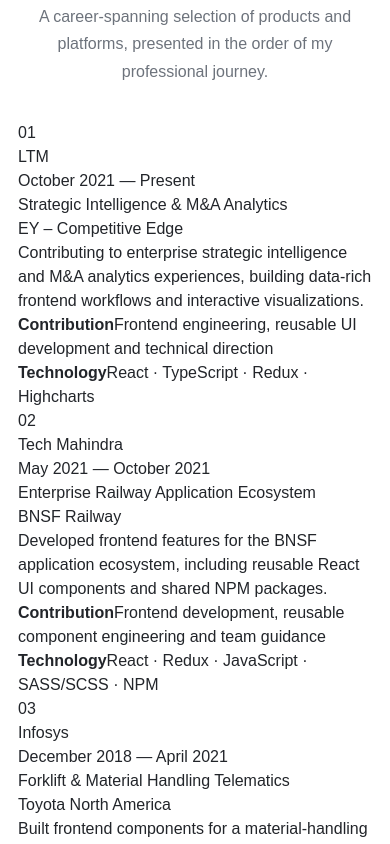
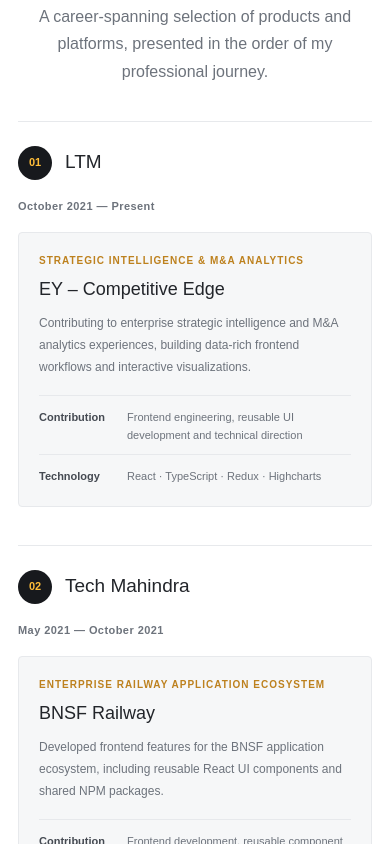
Before and after one commit to vik-rama23/Vikram-portfolio, a Next.js app: page / in a window 390 px wide. Shown: the part 2780-3624 px from the top of the page. Built offline with nearby package versions, Linux system fonts and the light colour scheme.

Commit message:
Style responsive project portfolio cards

```diff
--- a/app/globals.css
+++ b/app/globals.css
@@ -89,3 +89,24 @@ button,a{-webkit-tap-highlight-color:transparent}
 .footer-inner{width:min(1120px,calc(100% - 48px));margin:auto;display:flex;justify-content:space-between;gap:18px;flex-wrap:wrap}
 @media(max-width:760px){.container,.nav-inner,.footer-inner{width:calc(100% - 36px)}.nav-inner{min-height:66px}.nav-links{display:none}.mobile-toggle{display:block}.mobile-links{display:flex;flex-direction:column;gap:18px;padding:20px 22px;border-top:1px solid var(--line);font-size:12px;font-weight:600;text-transform:uppercase;letter-spacing:.08em}.hero-grid{grid-template-columns:1fr;gap:34px;padding-top:54px;padding-bottom:54px}.hero-copy h1{font-size:54px}.hero-image-wrap{height:340px;max-width:300px;justify-self:center;width:100%}.section{padding:65px 0}.about-grid{grid-template-columns:1fr;gap:30px}.experience-grid,.education-grid,.expertise-grid,.contact-inner{grid-template-columns:1fr}.education-heading{margin-top:48px}.contact-inner{gap:35px}.profile-facts p,.about-details p{grid-template-columns:100px 1fr}}
 @media(prefers-reduced-motion:reduce){html{scroll-behavior:auto}*,*::before,*::after{transition-duration:.01ms!important;animation-duration:.01ms!important}}
+
+
+.projects-section{background:#fff}
+.project-company-list{display:flex;flex-direction:column;gap:38px}
+.project-company{border-top:1px solid var(--line);padding-top:24px}
+.project-company-heading{display:flex;align-items:center;justify-content:space-between;gap:18px;margin-bottom:18px}
+.project-company-heading>div{display:flex;align-items:center;gap:13px}
+.project-index{display:grid;place-items:center;width:34px;height:34px;background:var(--dark);color:var(--accent);font-size:11px;font-weight:700;border-radius:50%}
+.project-company-heading h3{font-size:21px;margin:0}
+.project-period{font-size:11px;color:var(--muted);font-weight:600;letter-spacing:.04em}
+.project-grid{display:grid;grid-template-columns:repeat(2,minmax(0,1fr));gap:16px;margin-left:47px}
+.project-card{border:1px solid var(--line);border-radius:4px;padding:22px;background:var(--soft);display:flex;flex-direction:column;min-height:100%}
+.project-domain{font-size:10px;color:#bd811e;font-weight:700;letter-spacing:.1em;text-transform:uppercase;margin:0 0 9px}
+.project-card h4{font-size:18px;margin:0 0 11px;line-height:1.4}
+.project-description{font-size:12px;color:var(--muted);line-height:1.8;margin:0 0 17px}
+.project-role,.project-stack{display:grid;grid-template-columns:86px 1fr;gap:10px;padding-top:12px;border-top:1px solid var(--line);font-size:11px;line-height:1.65}
+.project-role{margin-top:auto}
+.project-role strong,.project-stack strong{color:#454a52}
+.project-role span,.project-stack span{color:var(--muted)}
+.project-stack{margin-top:10px}
+@media(max-width:760px){.project-company-heading{align-items:flex-start;flex-direction:column}.project-company-heading h3{font-size:19px}.project-grid{grid-template-columns:1fr;margin-left:0}.project-card{padding:20px}.project-role,.project-stack{grid-template-columns:78px 1fr}}
```
